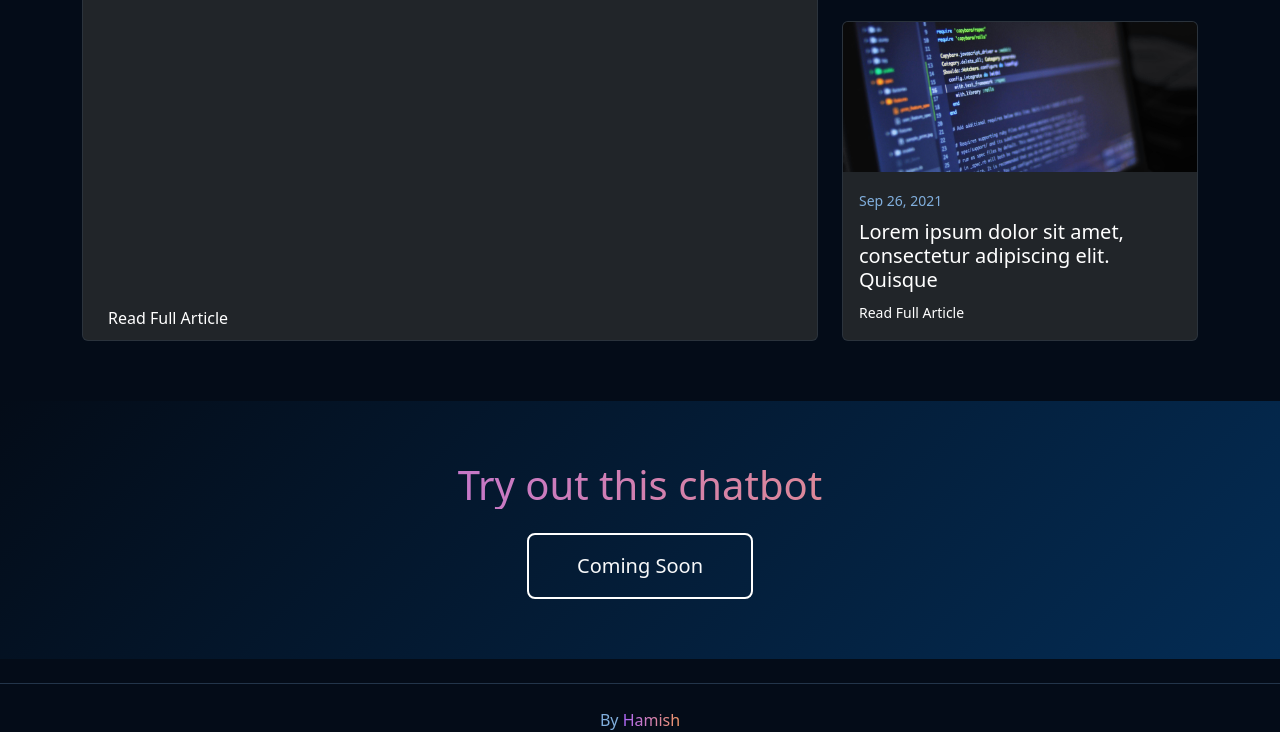
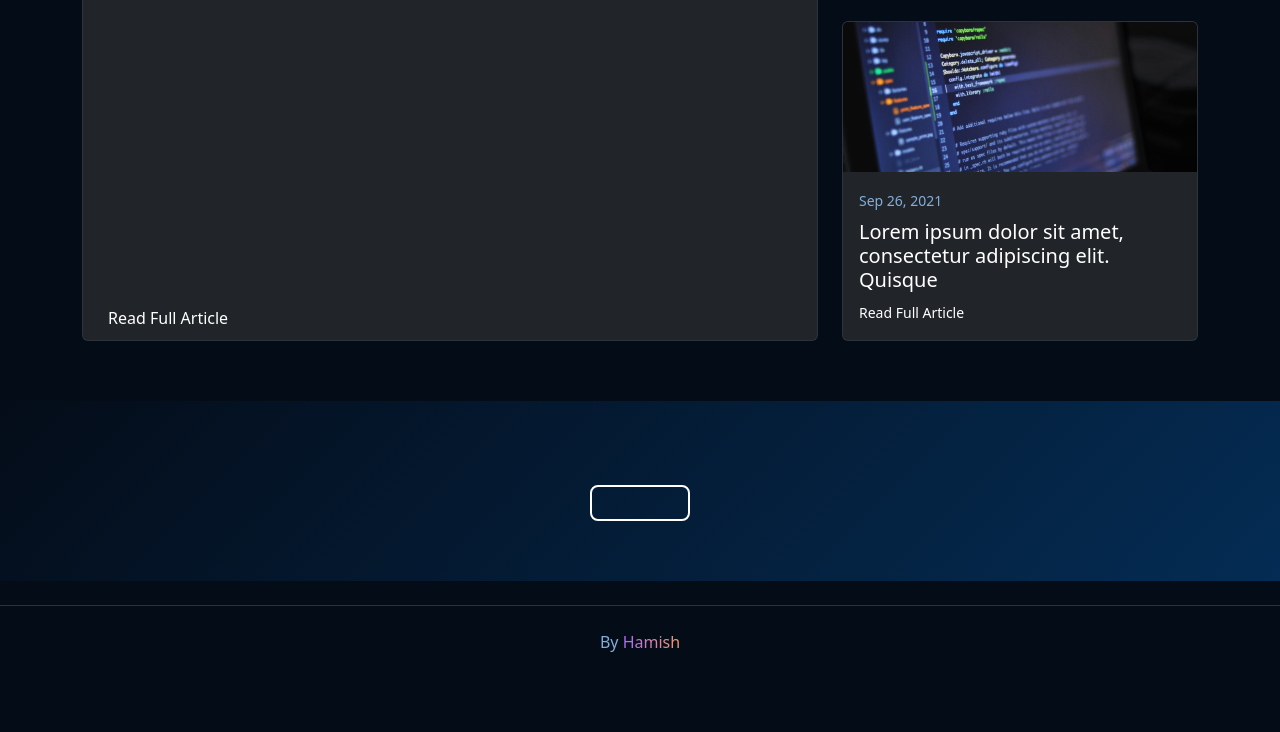
Before and after one commit to unpleckable/pypx.github.io, a plain HTML site: page index.html in a window 1280 px wide. Shown: the part 4263-4995 px from the top of the page. After the commit the page ends 4917 px from the top, so only its background shows below. Drawn offline with nearby package versions, Linux system fonts and the light colour scheme.

```diff
--- a/index.html
+++ b/index.html
@@ -457,10 +457,10 @@ Lorem ipsum dolor sit amet, consectetur adipiscing elit. Sed sodales enim vel do
 		<section id="final-cta" class="section-pd text-center">
 			<div class="container">
 				<h2 class="colored-text fs-1 mb-4">
-					Try out this chatbot
+
 				</h2>
 				<button class="btn btn-outline-light btn-lg px-5 py-3">
-					Coming Soon
+
 				</button>
 			</div>
 		</section>
```
